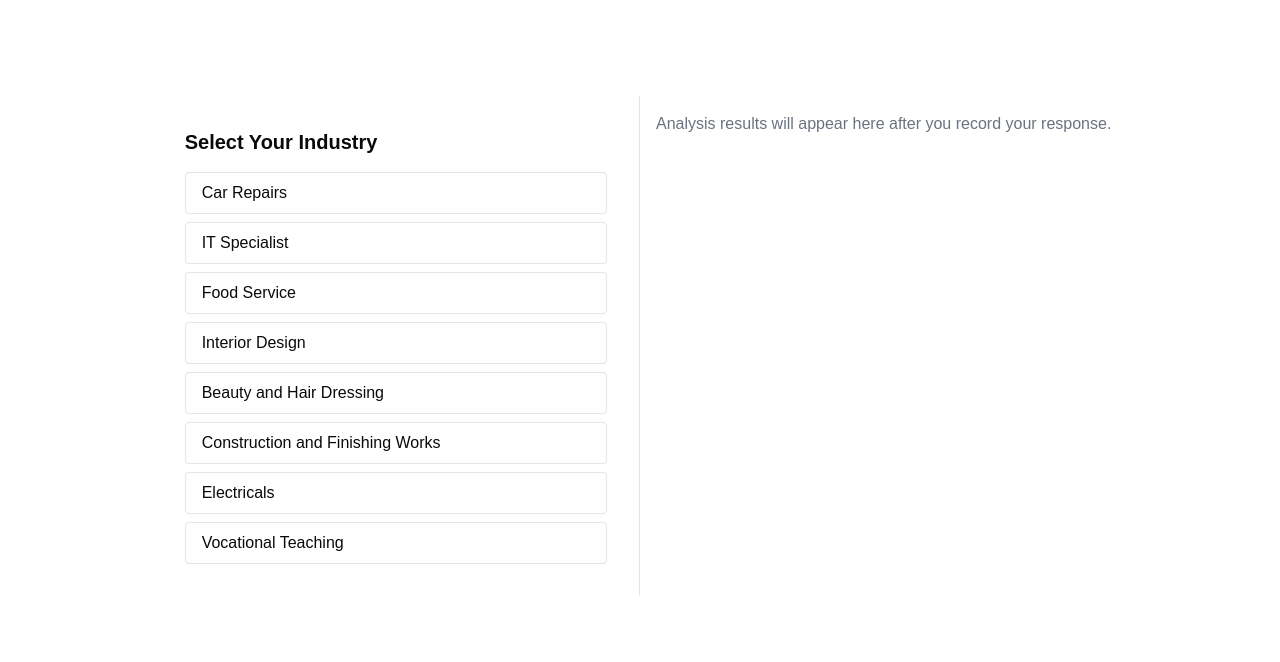
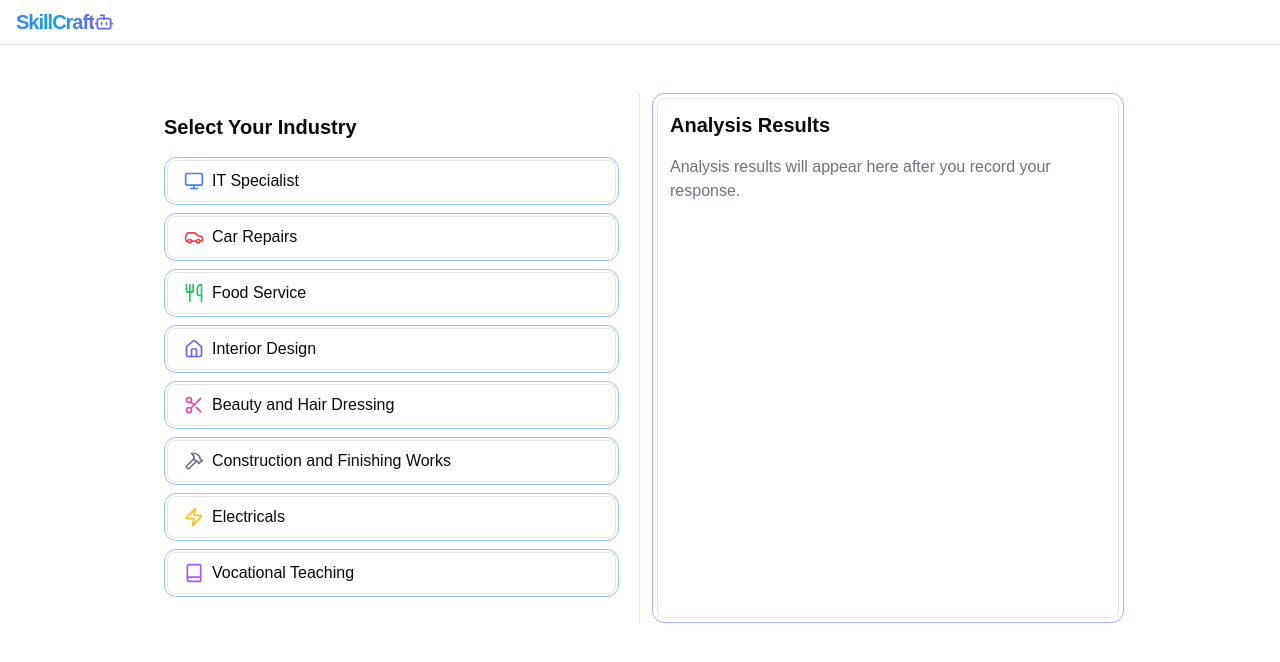
Before and after one commit to bashybaranaba/skillcraft, a Next.js app: page / in a window 1280 px wide. Shown: the top 662 px of the page. Built offline with nearby package versions, Linux system fonts and the light colour scheme.

Commit message:
feat: ui changes

```diff
--- a/app/page.tsx
+++ b/app/page.tsx
@@ -1,11 +1,22 @@
 import Image from "next/image";
 import AudioRecorder from "@/components/audio/AudioRecorder";
+import { Bot } from "lucide-react";
 
 export default function Home() {
   return (
-    <div className="flex flex-col items-center justify-items-center">
-      <div className="mt-12">
-        <AudioRecorder />
+    <div>
+      <div className="border-b p-3 px-4">
+        <div className="flex items-center">
+          <p className=" pointer-events-none whitespace-pre-wrap bg-gradient-to-r from-blue-500 via-sky-500 to-indigo-500 bg-clip-text text-center text-xl font-bold leading-none tracking-tighter text-transparent">
+            SkillCraft
+          </p>
+          <Bot className="h-5 w-5 text-indigo-500" />
+        </div>
+      </div>
+      <div className="flex flex-col items-center w-full justify-items-center">
+        <div className="mx-4 lg:mx-24">
+          <AudioRecorder />
+        </div>
       </div>
     </div>
   );
--- a/components/audio/AudioRecorder.tsx
+++ b/components/audio/AudioRecorder.tsx
@@ -4,8 +4,9 @@
 import React, { useState, useRef } from "react";
 import AudioPlayer from "./AudioPlayer";
 import { Button } from "@/components/ui/button";
-import { MicIcon, CircleCheck } from "lucide-react";
+import { MicIcon, CircleCheck, Loader2 } from "lucide-react";
 import IndustrySelector from "@/components/industry/IndustrySelector";
+import { ScrollArea } from "@/components/ui/scroll-area";
 
 const AudioRecorder: React.FC = () => {
   const [isRecording, setIsRecording] = useState(false);
@@ -13,6 +14,7 @@ const AudioRecorder: React.FC = () => {
   const [responseAudio, setResponseAudio] = useState<string | null>(null);
   const [loadingAudio, setLoadingAudio] = useState(false);
   const [loading, setLoading] = useState(false);
+  const [loadingScenario, setLoadingScenario] = useState(false);
   const [selectedIndustry, setSelectedIndustry] = useState<string | null>(null);
   const [scenario, setScenario] = useState<string | null>(null);
   const [scenarioAudio, setScenarioAudio] = useState<string | null>(null);
@@ -25,6 +27,7 @@ const AudioRecorder: React.FC = () => {
   });
 
   const handleIndustrySelect = async (industry: string) => {
+    setLoadingScenario(true);
     setSelectedIndustry(industry);
     setStatusMessage("Generating scenario...");
     setScenario(null);
@@ -59,6 +62,7 @@ const AudioRecorder: React.FC = () => {
       console.error("Error generating scenario:", data.error);
       setStatusMessage("Error generating scenario.");
     }
+    setLoadingScenario(false);
   };
 
   const startRecording = async () => {
@@ -214,10 +218,13 @@ const AudioRecorder: React.FC = () => {
   return (
     <div className="p-12 grid grid-cols-12 ">
       {/* Left Side */}
-      <div className="col-span-6 p-4 border-r">
+      <div className="col-span-12 lg:col-span-6 p-4 border-r">
+        <div className="">
           {!selectedIndustry && (
             <IndustrySelector onSelect={handleIndustrySelect} />
           )}
+
+          {loadingScenario && <Loader2 className="h-6 w-6 animate-spin" />}
 
           {selectedIndustry && scenario && scenarioAudio && (
             <div className="p-2">
@@ -242,7 +249,9 @@ const AudioRecorder: React.FC = () => {
                   </div>
 
                   <div className="flex items-center justify-center mt-2">
-                  <p className="text-gray-500 text-xs mr-1">{statusMessage}</p>
+                    <p className="text-gray-500 text-xs mr-1">
+                      {statusMessage}
+                    </p>
                     {isRecording && (
                       <div className="h-2 w-2 rounded-full animate-ping bg-blue-600"></div>
                     )}
@@ -266,38 +275,48 @@ const AudioRecorder: React.FC = () => {
             </div>
           )}
         </div>
+      </div>
 
       {/* Right Side */}
-      <div className="col-span-6  p-4">
+      <div className="col-span-12 lg:col-span-6 p-1 mx-3 border border-indigo-300 rounded-xl h-[530px]">
+        <div className="border p-3 rounded-lg h-full ">
+          <h2 className="text-xl font-semibold mb-4">Analysis Results</h2>
           {analysisResult ? (
+            <ScrollArea className="h-[450px] pr-3">
+              <p className="mb-4">
+                <strong>General Comment</strong>{" "}
+                {analysisResult.general_comment}
+              </p>
+              <div className="flex flex-col items-center">
+                <div className="border border-indigo-200 rounded-xl p-3 m-1">
+                  <strong>Communication</strong>
+                  <p className="text-sm">{analysisResult.communication}</p>
+                </div>
+                <div className="border border-indigo-200 rounded-xl p-3 m-1">
+                  <strong>Social Intelligence</strong>{" "}
+                  <p className="text-sm">
+                    {analysisResult.social_intelligence}
+                  </p>
+                </div>
+                <div className="border border-indigo-200 rounded-xl p-3 m-1">
+                  <strong>Problem-Solving</strong>{" "}
+                  <p className="text-sm">{analysisResult.problem_solving}</p>
+                </div>
+                <div className="border border-indigo-200 rounded-xl p-3 m-1">
+                  <strong>Creative Agency</strong>{" "}
+                  <p className="text-sm">{analysisResult.creative_agency}</p>
+                </div>
+              </div>
+            </ScrollArea>
+          ) : (
             <div>
-            <h2 className="text-xl font-semibold mb-4">Analysis Results</h2>
-            <p className="mb-4">
-              <strong>General Comment:</strong> {analysisResult.general_comment}
+              <p className="text-gray-500">
+                Analysis results will appear here after you record your
+                response.
               </p>
-            <ul className="space-y-2">
-              <li>
-                <strong>Communication:</strong> {analysisResult.communication}
-              </li>
-              <li>
-                <strong>Social Intelligence:</strong>{" "}
-                {analysisResult.social_intelligence}
-              </li>
-              <li>
-                <strong>Problem-Solving:</strong>{" "}
-                {analysisResult.problem_solving}
-              </li>
-              <li>
-                <strong>Creative Agency:</strong>{" "}
-                {analysisResult.creative_agency}
-              </li>
-            </ul>
             </div>
-        ) : (
-          <p className="text-gray-500">
-            Analysis results will appear here after you record your response.
-          </p>
           )}
+        </div>
       </div>
     </div>
   );
--- a/components/industry/IndustrySelector.tsx
+++ b/components/industry/IndustrySelector.tsx
@@ -1,17 +1,30 @@
-// components/IndustrySelector.tsx
 "use client";
 
 import React from "react";
+import {
+  Monitor,
+  Car,
+  Utensils,
+  Home,
+  Scissors,
+  Hammer,
+  Zap,
+  Book,
+} from "lucide-react";
 
 const industries = [
-  "Car Repairs",
-  "IT Specialist",
-  "Food Service",
-  "Interior Design",
-  "Beauty and Hair Dressing",
-  "Construction and Finishing Works",
-  "Electricals",
-  "Vocational Teaching",
+  { name: "IT Specialist", icon: Monitor, color: "text-blue-500" },
+  { name: "Car Repairs", icon: Car, color: "text-red-500" },
+  { name: "Food Service", icon: Utensils, color: "text-green-500" },
+  { name: "Interior Design", icon: Home, color: "text-indigo-500" },
+  { name: "Beauty and Hair Dressing", icon: Scissors, color: "text-pink-500" },
+  {
+    name: "Construction and Finishing Works",
+    icon: Hammer,
+    color: "text-gray-500",
+  },
+  { name: "Electricals", icon: Zap, color: "text-amber-400" },
+  { name: "Vocational Teaching", icon: Book, color: "text-purple-500" },
 ];
 
 interface IndustrySelectorProps {
@@ -20,16 +33,20 @@ interface IndustrySelectorProps {
 
 const IndustrySelector: React.FC<IndustrySelectorProps> = ({ onSelect }) => {
   return (
-    <div className="p-4">
+    <div className="p-1">
       <h2 className="text-xl font-semibold mb-4">Select Your Industry</h2>
       <ul className="space-y-2">
-        {industries.map((industry) => (
-          <li key={industry}>
+        {industries.map(({ name, icon: Icon, color }) => (
+          <li
+            key={name}
+            className="border p-0.5 border-blue-300 rounded-xl flex items-center"
+          >
             <button
-              className="w-full text-left px-4 py-2 border rounded hover:bg-gray-100"
-              onClick={() => onSelect(industry)}
+              className="w-full text-left px-4 py-2 border rounded-lg hover:bg-gray-100 flex items-center space-x-2"
+              onClick={() => onSelect(name)}
             >
-              {industry}
+              <Icon className={`${color} w-5 h-5`} />
+              <span>{name}</span>
             </button>
           </li>
         ))}
```
Lines whose indentation alone changed are shown as unchanged.
